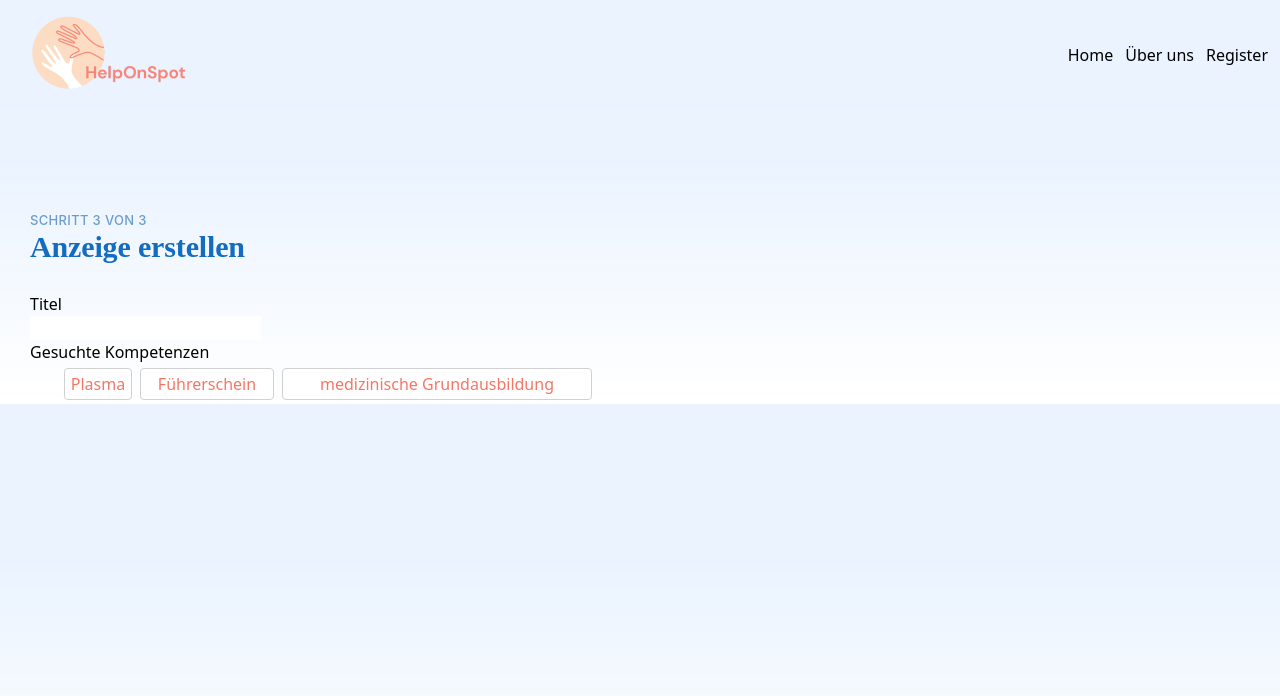
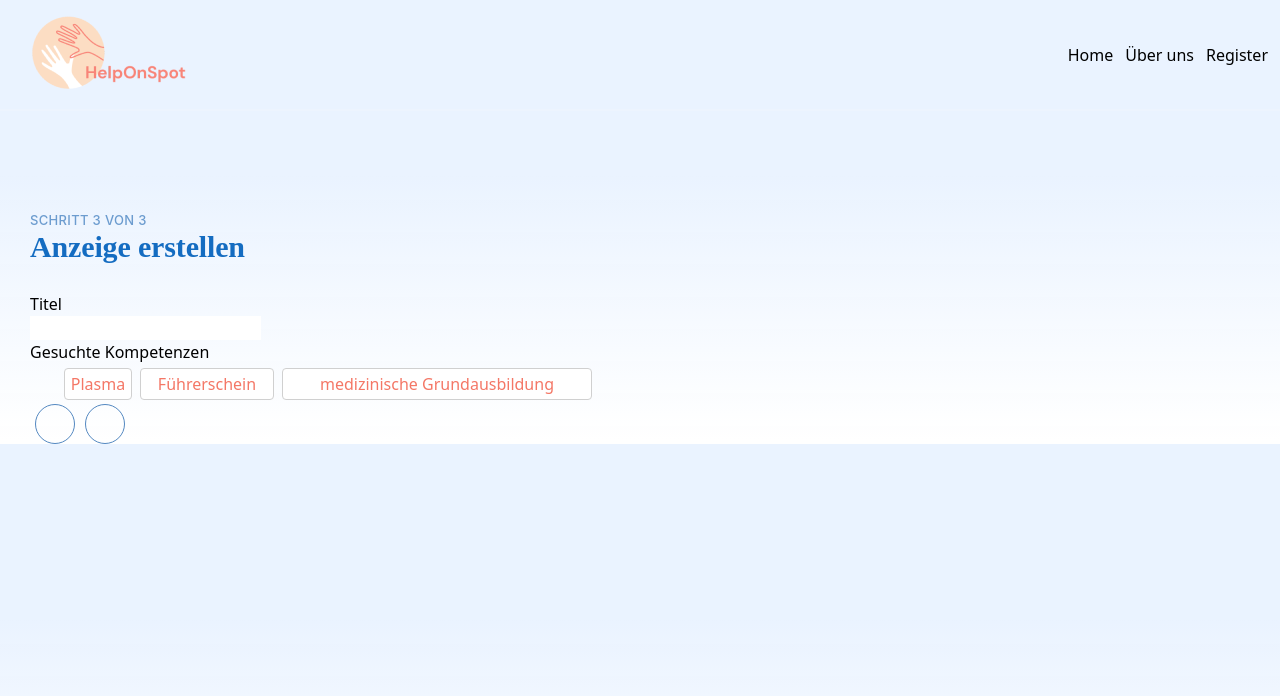
Before and after one commit to Helfer-Portal/helponspot-client, a React (Create React App) app: page /org-register3 in a window 1280 px wide. Shown: the top 696 px of the page. Built offline with nearby package versions, Linux system fonts and the light colour scheme.

Commit message:
Add circles, links to plus/minus icons not quite working

```diff
--- /dev/null
+++ b/src/components/Circle.css
@@ -0,0 +1,16 @@
+.circle {
+    display: block;
+    text-align: center;
+    align-content: center;
+    align-items: center;
+    margin-left: 5px;
+    margin-right: 5px;
+    float: left;
+    border-radius: 100%;
+    width: 40px;
+    height: 40px;
+    background-position: center;
+    border: 1px solid #5388C1;
+    background-repeat: no-repeat;
+    /* width and height can be anything, as long as they're equal */
+}
--- /dev/null
+++ b/src/components/Circle.jsx
@@ -0,0 +1,11 @@
+import React, { Component } from 'react'
+import "./Circle.css"
+
+export default class ButtonBlue extends Component {
+  render() {
+    return (
+        <div style={{backgroundImage: "url:('" + this.props.image + "')"}} className="circle" id="minus">
+        </div>
+    )
+  }
+}
--- a/src/features/org-register/newAnzeige.jsx
+++ b/src/features/org-register/newAnzeige.jsx
@@ -3,6 +3,7 @@ import ButtonOrange from "../../components/ButtonOrange";
 import QuestionWithLabel from "../../components/QuestionWithLabel";
 import InputWithLabel from "../../components/InputWithLabel";
 import CheckboxButton from "../../components/CheckboxButton";
+import Circle from "../../components/Circle";
 import "./register1.css";
 
 const options_list = ["Plasma", "Führerschein", "medizinische Grundausbildung"]
@@ -23,6 +24,11 @@ export default function NewAnzeige() {
                 <CheckboxButton text ={entry}/>
                 )}
             </div>
+            <div class = "container-helper-numbers">
+                <Circle image="../../assets/minus.png"/>
+                <Circle image="../../assets/plus.png"/>
+            </div>
+
         </div>
         </div>
     );
--- a/src/features/org-register/register1.css
+++ b/src/features/org-register/register1.css
@@ -2,6 +2,15 @@
     margin-left:30px ;
     display: flex;
     flex-direction: column;
+    justify-content: center;
+    align-items: flex-start;
+
+
+}
+.container-options {
+    margin-left:30px ;
+    display: flex;
+    flex-direction: row;
     justify-content: center;
     align-items: flex-start;
 
```
